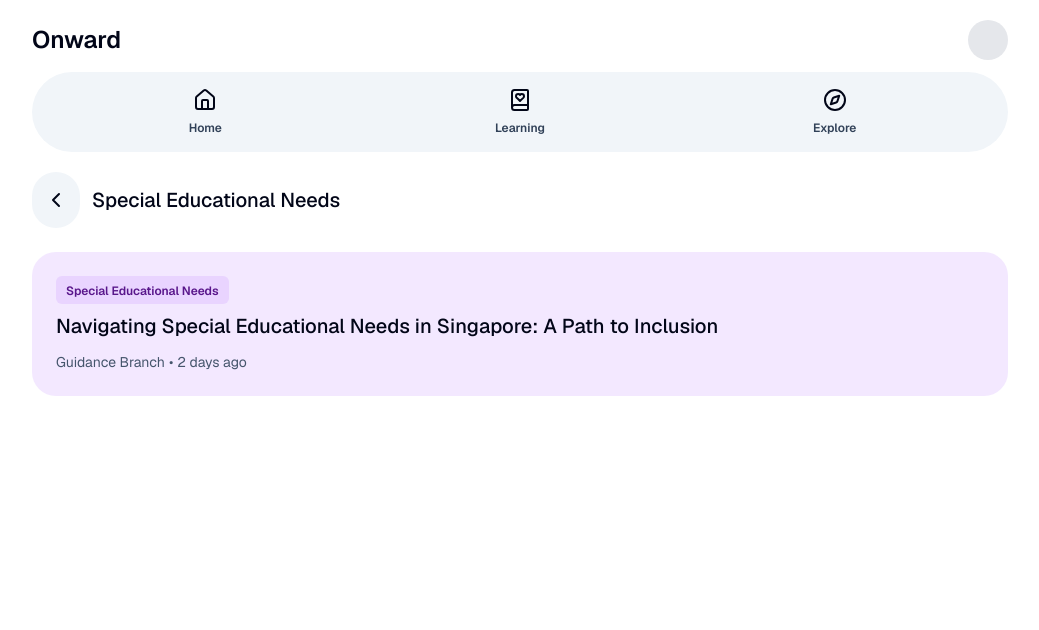
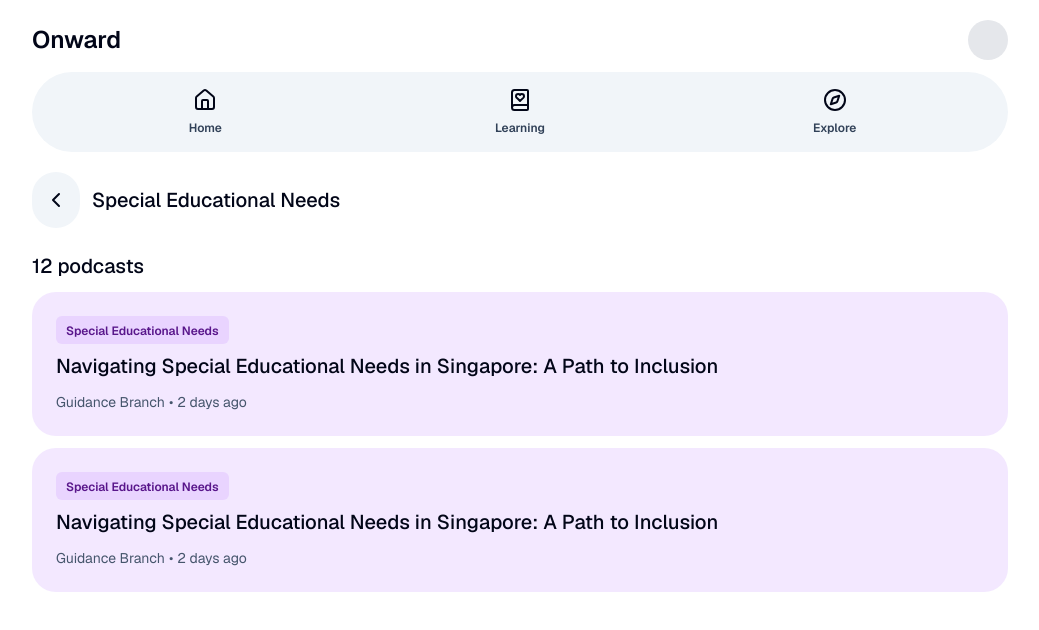
Before and after one commit to String-sg/onward, a SvelteKit app in the folder apps/learner/: page /learning/collection/1 in a window 1280 px wide. Shown: the top 630 px of the page, without its empty margins (120-1159 px from the left). Built offline with nearby package versions, Linux system fonts and the light colour scheme.

Commit message:
feat(learner): add hardcoded podcast value and gap between each card

```diff
--- a/apps/learner/src/routes/(app)/learning/collection/[id]/+page.svelte
+++ b/apps/learner/src/routes/(app)/learning/collection/[id]/+page.svelte
@@ -12,10 +12,20 @@
       </div>
       <span class="text-xl font-medium text-slate-950">Special Educational Needs</span>
     </div>
-    <MultiLearningUnitMini
-      to="/mlu/1"
-      tags={[{ variant: 'purple', content: 'Special Educational Needs' }]}
-      title="Navigating Special Educational Needs in Singapore: A Path to Inclusion"
-    />
+    <div class="flex flex-col gap-3">
+      <span class="text-xl font-medium text-slate-950">12 podcasts</span>
+
+      <MultiLearningUnitMini
+        to="/mlu/1"
+        tags={[{ variant: 'purple', content: 'Special Educational Needs' }]}
+        title="Navigating Special Educational Needs in Singapore: A Path to Inclusion"
+      />
+
+      <MultiLearningUnitMini
+        to="/mlu/1"
+        tags={[{ variant: 'purple', content: 'Special Educational Needs' }]}
+        title="Navigating Special Educational Needs in Singapore: A Path to Inclusion"
+      />
+    </div>
   </div>
 </div>
```
